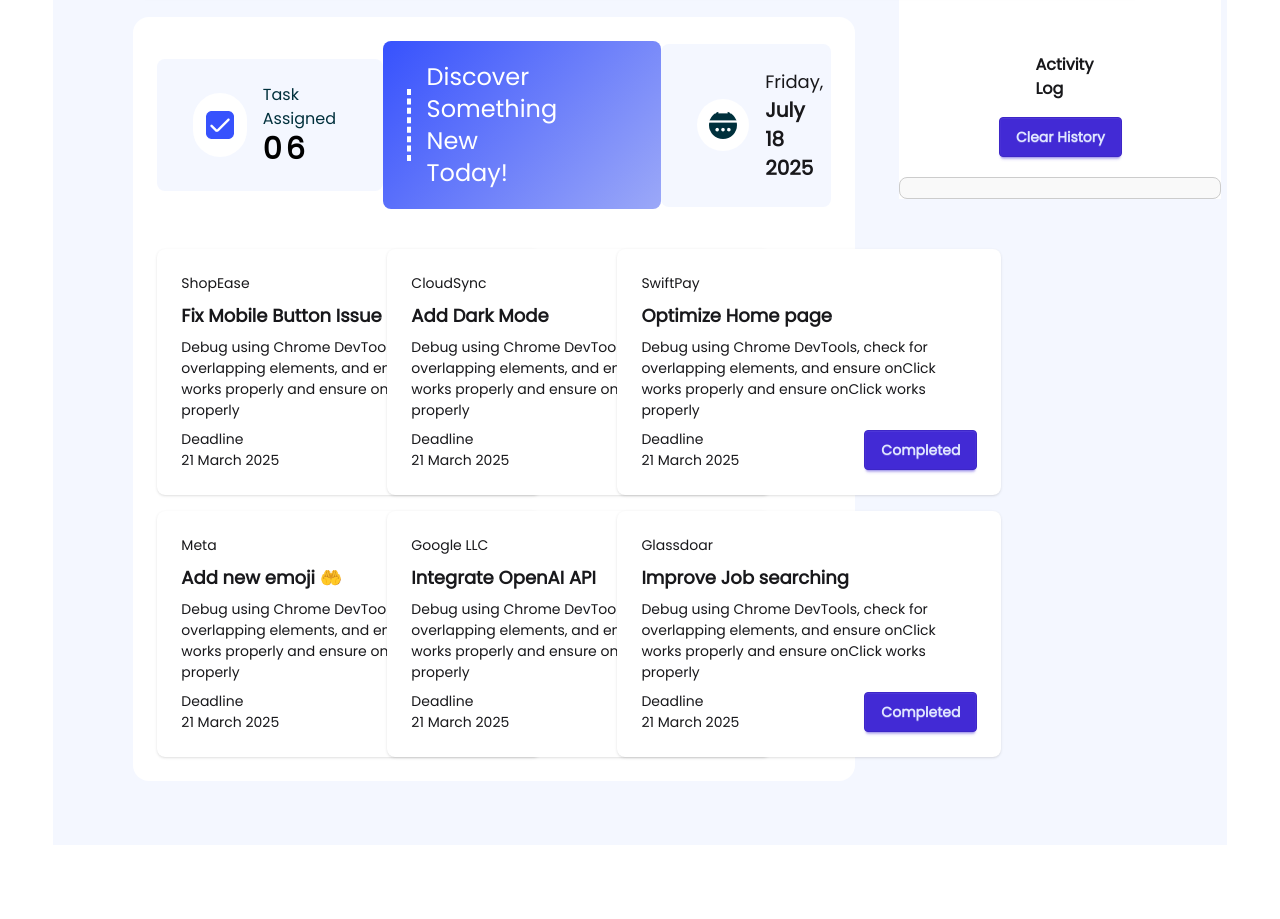
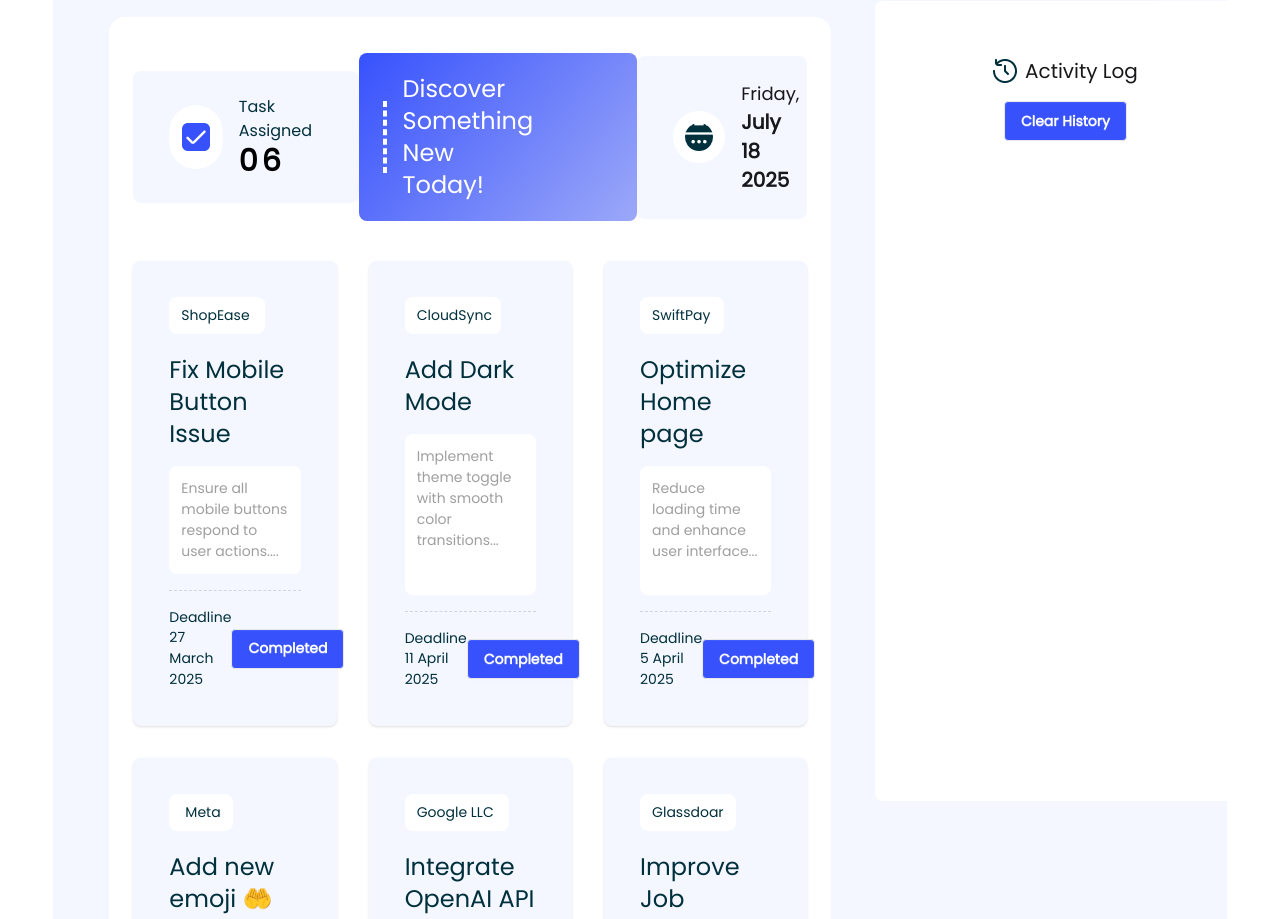
Before and after one commit to jubaer2222/Dev-Board, a plain HTML site: page index.html in a window 1280 px wide. Shown: the part 111-1030 px from the top of the page. Before the commit the page ends 956 px from the top, so only its background shows below. Drawn offline with nearby package versions, Linux system fonts and the light colour scheme.

Commit message:
add css changes

```diff
--- a/index.html
+++ b/index.html
@@ -17,29 +17,25 @@
         font-family: 'Poppins', sans-serif;
     }
 
-
-    #activity-log {
+     #activity-log {
         margin-top: 20px;
-        padding: 10px;
-        background: #f9f9f9;
-        border: 1px solid #ccc;
-        border-radius: 8px;
+        padding: 16px;
+        border-radius: 0.5rem;
     }
 
     #activity-log p {
-        background: white;
-        padding: 8px 12px;
+        background-color: #F4F7FF;
+        padding: 12px;
+        border-radius: 0.375rem;
+        font-size: 16px;
         margin-bottom: 8px;
-        border-left: 4px solid #3b82f6; /* blue-500 রঙের মত */
-        box-shadow: 0 2px 4px rgba(0, 0, 0, 0.1);
-        border-radius: 4px;
-        font-size: 14px;
     }
+
 </style>
 
 </head>
 
-<body class="w-11/12 mx-auto px-20 bg-[#F4F7FF]">
+<body id="main-body" class="w-11/12 mx-auto px-14 bg-[#F4F7FF]">
     <!-- navigation section -->
     <nav class="pt-6">
         <div class="navbar flex justify-between  py-4 px-6 rounded-xl items-center bg-base-100 shadow-sm ">
@@ -63,10 +59,10 @@
                     </div>
 
                 </div>
-                <div>
-                    <button><img src=" assets/theme-btn.png" alt=""></button>
-                        </div>
-                    </div>
+
+                 <img id="bg-btn" class="cursor-pointer" src=" assets/theme-btn.png" alt="">
+
+
 
                 </div>
 
@@ -75,7 +71,7 @@
     </nav>
     <!-- Discover , card and activity -->
     <div class="flex gap-11 pb-16 justify-between">
-        <div class="bg-white rounded-2xl mt-5 py-6 px-6">
+        <div class="bg-white w-9/12 rounded-2xl mt-5 py-9 px-6">
             <!-- Discover section -->
             <section class="">
                 <div class="flex justify-between items-center">
@@ -98,181 +94,155 @@
             </section>
             <!-- Card Section -->
             <section class="mt-10">
-                <div class="grid grid-cols-3 gap-4  mx-auto">
+                <div class="grid grid-cols-3 gap-8  mx-auto">
                                   <!-- ShopEase -->
-                    <div>
-                        <div>
-                            <div class="card bg-base-100 w-96 shadow-sm">
+
+
+                            <div class="card bg-[#F4F7FF] p-3  shadow-sm">
 
                                 <div class="card-body">
-                                    <h2>ShopEase</h2>
-                                    <h2 class="card-title">Fix Mobile Button Issue </h2>
-                                    <p>Debug using Chrome DevTools, check for overlapping elements, and ensure onClick
-                                        works
-                                        properly
-                                        and ensure onClick works properly
+                                    <h2 class="text-[#00303C] bg-white px-3 py-2 w-24 rounded-lg">ShopEase</h2>
+                                    <h2 class="card-title mt-3 mb-2 text-[#00303C] text-2xl font-medium">Fix Mobile Button Issue </h2>
+                                    <p class="bg-white p-3 rounded-lg mb-2 text-[#9F9F9F]">Ensure all mobile buttons respond to user actions....
+
+
                                     </p>
-                                    <div class="flex items-center justify-between">
-                                        <div>
-                                            <h3>Deadline</h3>
-                                            <h2>21 March 2025</h2>
+                                    <div class="flex items-center justify-between border-t pt-4 border-dashed border-gray-300">
+                                        <div class="text-[#00303C]">
+                                            <h3 class="text-sm">Deadline</h3>
+                                            <h2 class="font-medium">27 March 2025</h2>
                                         </div>
                                         <div class="card-actions justify-end">
-                                            <button class="btn btn-primary complete-btn">Completed</button>
+                                            <button class="btn bg-[#3752FD] text-white complete-btn">Completed</button>
                                         </div>
                                     </div>
                                 </div>
                             </div>
-                        </div>
 
-                    </div>
+
                                     <!-- CloudSync -->
-                    <div>
-                        <div>
-                            <div class="card bg-base-100 w-96 shadow-sm">
+
+                           <div class="card bg-[#F4F7FF] p-3  shadow-sm">
 
                                 <div class="card-body">
-                                    <h2>CloudSync</h2>
-                                    <h2 class="card-title">Add Dark Mode </h2>
-                                    <p>Debug using Chrome DevTools, check for overlapping elements, and ensure onClick
-                                        works
-                                        properly
-                                        and ensure onClick works properly
+                                    <h2 class="text-[#00303C] bg-white px-3 py-2 w-24 rounded-lg">CloudSync</h2>
+                                    <h2 class="card-title mt-3 mb-2 text-[#00303C] text-2xl font-medium">Add Dark Mode</h2>
+                                    <p class="bg-white p-3 rounded-lg mb-2 text-[#9F9F9F]">Implement theme toggle with smooth color transitions...
                                     </p>
-                                    <div class="flex items-center justify-between">
-                                        <div>
-                                            <h3>Deadline</h3>
-                                            <h2>21 March 2025</h2>
+                                    <div class="flex items-center justify-between border-t pt-4 border-dashed border-gray-300">
+                                        <div class="text-[#00303C]">
+                                            <h3 class="text-sm">Deadline</h3>
+                                            <h2 class="font-medium">11 April 2025</h2>
                                         </div>
                                         <div class="card-actions justify-end">
-                                            <button class="btn btn-primary complete-btn">Completed</button>
+                                            <button class="btn bg-[#3752FD] text-white complete-btn">Completed</button>
                                         </div>
                                     </div>
                                 </div>
                             </div>
-                        </div>
 
-                    </div>
                                      <!-- SwiftPay -->
-                    <div>
-                        <div>
-                            <div class="card bg-base-100 w-96 shadow-sm">
+                                      <div class="card bg-[#F4F7FF] p-3  shadow-sm">
 
                                 <div class="card-body">
-                                    <h2>SwiftPay</h2>
-                                    <h2 class="card-title">Optimize  Home page  </h2>
-                                    <p>Debug using Chrome DevTools, check for overlapping elements, and ensure onClick
-                                        works
-                                        properly
-                                        and ensure onClick works properly
+                                    <h2 class="text-[#00303C] bg-white px-3 py-2 w-21 rounded-lg">SwiftPay</h2>
+                                    <h2 class="card-title mt-3 mb-2 text-[#00303C] text-2xl font-medium">Optimize  Home page</h2>
+                                    <p class="bg-white p-3 rounded-lg mb-2 text-[#9F9F9F]">Reduce loading time and enhance user interface...
                                     </p>
-                                    <div class="flex items-center justify-between">
-                                        <div>
-                                            <h3>Deadline</h3>
-                                            <h2>21 March 2025</h2>
+                                    <div class="flex items-center justify-between border-t pt-4 border-dashed border-gray-300">
+                                        <div class="text-[#00303C]">
+                                            <h3 class="text-sm">Deadline</h3>
+                                            <h2 class="font-medium">5 April 2025</h2>
                                         </div>
                                         <div class="card-actions justify-end">
-                                            <button class="btn btn-primary complete-btn">Completed</button>
+                                            <button class="btn bg-[#3752FD] text-white complete-btn">Completed</button>
                                         </div>
                                     </div>
                                 </div>
                             </div>
-                        </div>
 
-                    </div>
+
+
                                         <!-- Meta -->
-                    <div>
-                        <div>
-                            <div class="card bg-base-100 w-96 shadow-sm">
+
+                                        <div class="card bg-[#F4F7FF] p-3  shadow-sm">
 
                                 <div class="card-body">
-                                    <h2>Meta</h2>
-                                    <h2 class="card-title">Add new emoji 🤲 </h2>
-                                    <p>Debug using Chrome DevTools, check for overlapping elements, and ensure onClick
-                                        works
-                                        properly
-                                        and ensure onClick works properly
+                                    <h2 class="text-[#00303C] bg-white px-4 py-2 w-16 rounded-lg">Meta</h2>
+                                    <h2 class="card-title mt-3 mb-2 text-[#00303C] text-2xl font-medium">Add new emoji 🤲</h2>
+                                    <p class="bg-white p-3 rounded-lg mb-2 text-[#9F9F9F]">Add fresh emoji options to improve chat experience...
                                     </p>
-                                    <div class="flex items-center justify-between">
-                                        <div>
-                                            <h3>Deadline</h3>
-                                            <h2>21 March 2025</h2>
+                                    <div class="flex items-center justify-between border-t pt-4 border-dashed border-gray-300">
+                                        <div class="text-[#00303C]">
+                                            <h3 class="text-sm">Deadline</h3>
+                                            <h2 class="font-medium">28 March 2025</h2>
                                         </div>
                                         <div class="card-actions justify-end">
-                                            <button class="btn btn-primary complete-btn">Completed</button>
+                                            <button class="btn bg-[#3752FD] text-white complete-btn">Completed</button>
                                         </div>
                                     </div>
                                 </div>
                             </div>
-                        </div>
 
-                    </div>
+
+
                                        <!-- Google LLC -->
-                    <div>
-                        <div>
-                            <div class="card bg-base-100 w-96 shadow-sm">
+
+                                       <div class="card bg-[#F4F7FF] p-3  shadow-sm">
 
                                 <div class="card-body">
-                                    <h2>Google LLC</h2>
-                                    <h2 class="card-title">Integrate OpenAI API  </h2>
-                                    <p>Debug using Chrome DevTools, check for overlapping elements, and ensure onClick
-                                        works
-                                        properly
-                                        and ensure onClick works properly
+                                    <h2 class="text-[#00303C] bg-white px-3 py-2 w-26 rounded-lg">Google LLC</h2>
+                                    <h2 class="card-title mt-3 mb-2 text-[#00303C] text-2xl font-medium">Integrate OpenAI API</h2>
+                                    <p class="bg-white p-3 rounded-lg mb-2 text-[#9F9F9F]">Connect AI services for smarter app features...
                                     </p>
-                                    <div class="flex items-center justify-between">
-                                        <div>
-                                            <h3>Deadline</h3>
-                                            <h2>21 March 2025</h2>
+                                    <div class="flex items-center justify-between border-t pt-4 border-dashed border-gray-300">
+                                        <div class="text-[#00303C]">
+                                            <h3 class="text-sm">Deadline</h3>
+                                            <h2 class="font-medium">24 March 2025</h2>
                                         </div>
                                         <div class="card-actions justify-end">
-                                            <button class="btn btn-primary complete-btn">Completed</button>
+                                            <button class="btn bg-[#3752FD] text-white complete-btn">Completed</button>
                                         </div>
                                     </div>
                                 </div>
                             </div>
-                        </div>
 
-                    </div>
+
+
                                        <!-- Glassdoar -->
-                    <div>
-                        <div>
-                            <div class="card bg-base-100 w-96 shadow-sm">
+                                        <div class="card bg-[#F4F7FF] p-3  shadow-sm">
 
                                 <div class="card-body">
-                                    <h2>Glassdoar</h2>
-                                    <h2 class="card-title">Improve Job searching  </h2>
-                                    <p>Debug using Chrome DevTools, check for overlapping elements, and ensure onClick
-                                        works
-                                        properly
-                                        and ensure onClick works properly
+                                    <h2 class="text-[#00303C] bg-white px-3  py-2 w-24 rounded-lg">Glassdoar</h2>
+                                    <h2 class="card-title mt-3 mb-2 text-[#00303C] text-2xl font-medium">Improve Job searching</h2>
+                                    <p class="bg-white p-3 rounded-lg mb-2 text-[#9F9F9F]">Make job results faster and more accurate for users...
                                     </p>
-                                    <div class="flex items-center justify-between">
-                                        <div>
-                                            <h3>Deadline</h3>
-                                            <h2>21 March 2025</h2>
+                                    <div class="flex items-center justify-between border-t pt-4 border-dashed border-gray-300">
+                                        <div class="text-[#00303C]">
+                                            <h3 class="text-sm">Deadline</h3>
+                                            <h2 class="font-medium">21 March 2025</h2>
                                         </div>
                                         <div class="card-actions justify-end">
-                                            <button class="btn btn-primary complete-btn">Completed</button>
+                                            <button class="btn bg-[#3752FD] text-white complete-btn">Completed</button>
                                         </div>
                                     </div>
                                 </div>
                             </div>
-                        </div>
 
-                    </div>
+
                 </div>
             </section>
         </div>
 
+<!-- Activity Section -->
         <div>
-            <!-- Activity Section -->
-           <section class=" bg-white pt-14" >
-               <div class="flex gap-2 items-center justify-center mb-4 px-32">
+
+           <section class=" bg-white w-[380px] mt-1 min-h-screen rounded-lg pt-14" >
+               <div class="flex gap-2 items-center justify-center mb-4">
                 <p><img src="assets/activity.png" alt=""></p>
-                <p class="font-bold" >Activity Log</p>
+                <p class="font-medium text-xl" >Activity Log</p>
                </div>
-               <button class="btn btn-primary flex mx-auto"
+               <button class="btn text-white bg-[#3752FD] mt-3 flex mx-auto"
                id="clear-history-btn">Clear History </button>
                 <div id="activity-log"></div>
            </section>
@@ -282,6 +252,7 @@
 <script src="script/index.js"></script>
 <script src="script/date.js"></script>
 <script src="script/index-navigation.js"></script>
+<script src="script/bg-btn.js"></script>
 </body>
 
 </html>
```
Also changed, not shown: script/bg-btn.js (added, +17 -0 lines), script/index.js (+8 -6 lines).
